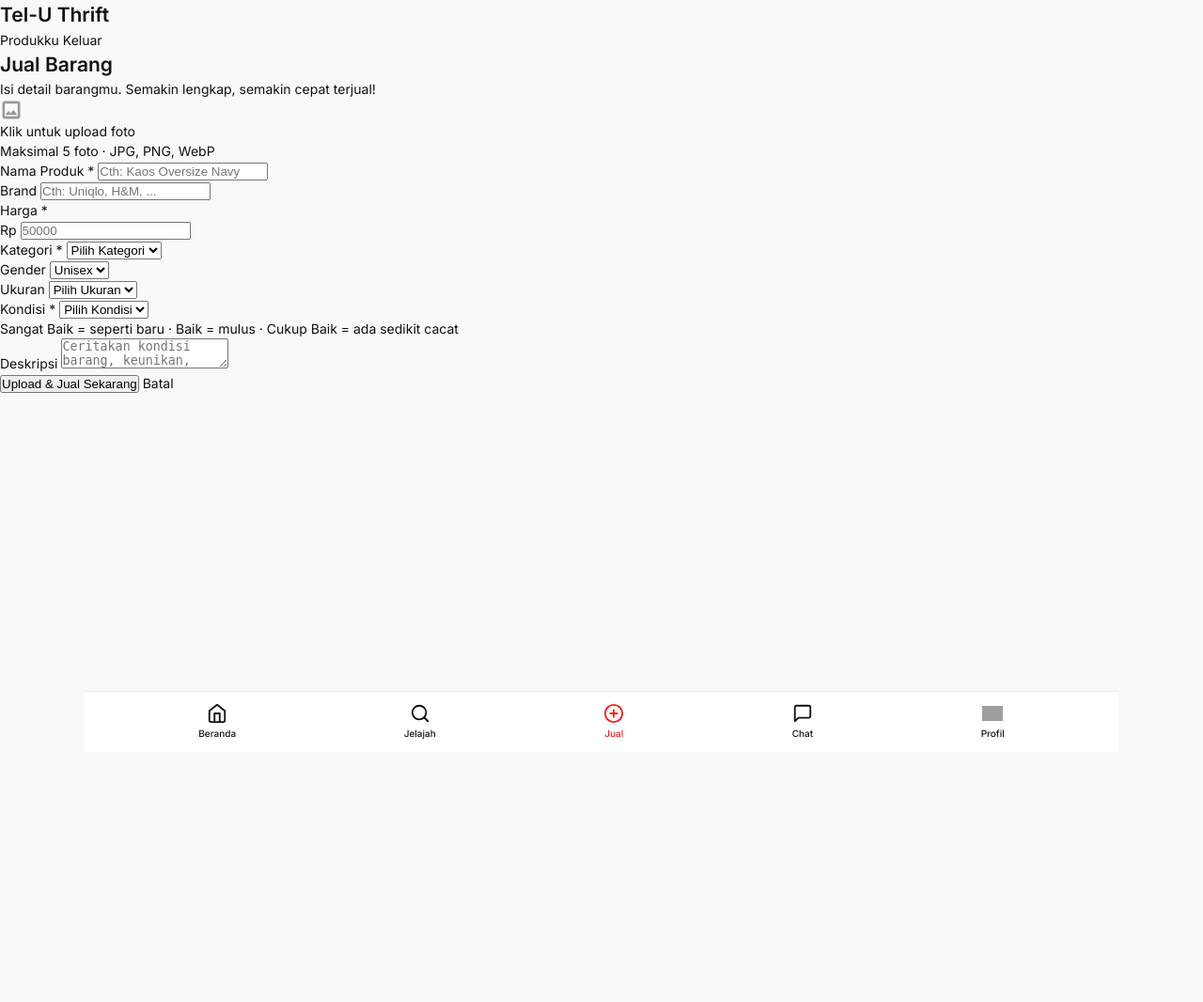
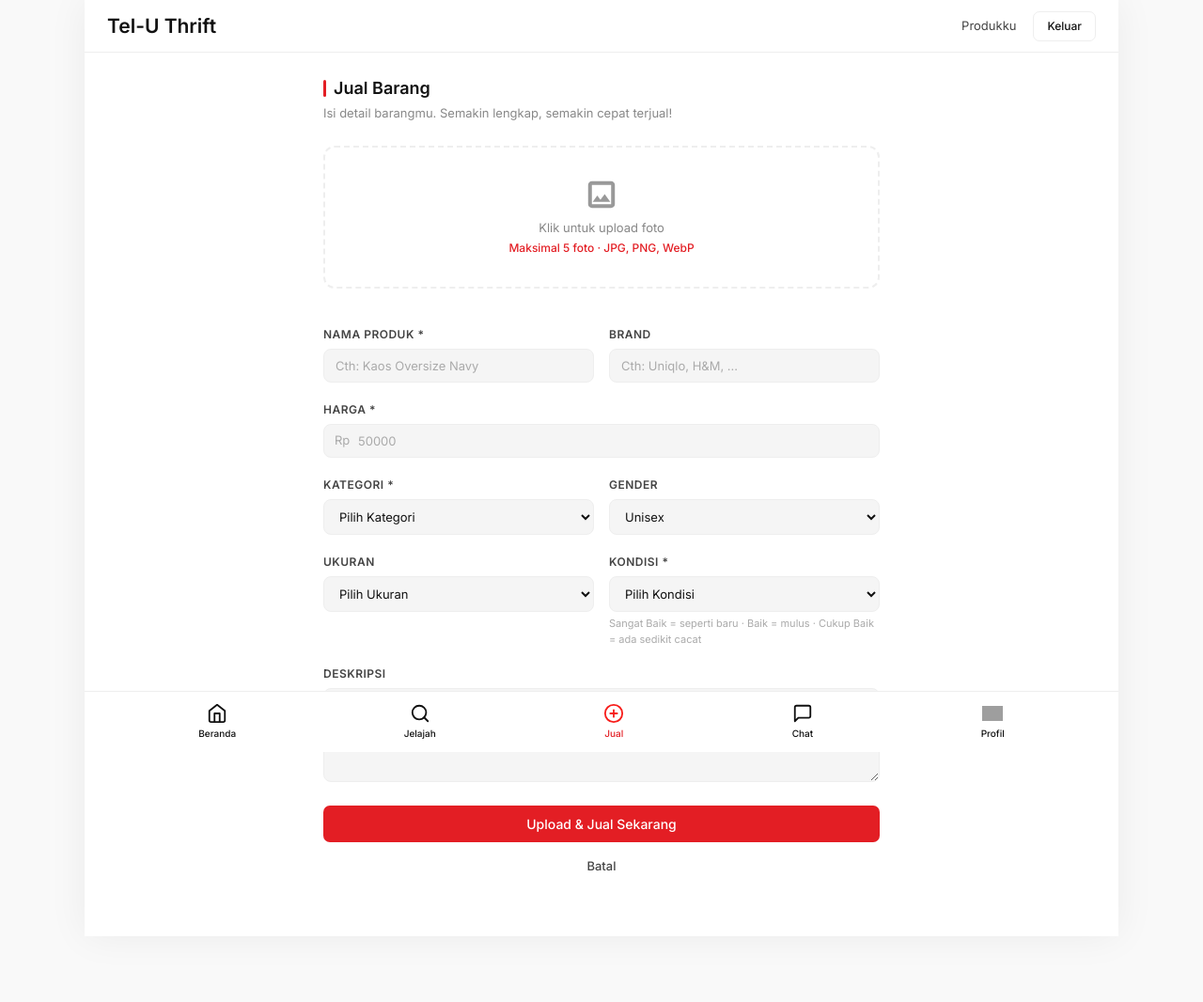
Before and after one commit to PBW-1-2026/4903-tubes-team-7, a PHP site: page /jual.php in a window 1280 px wide. Shown: the whole page at 94% size. Before the commit the page ends 786 px from the top, so only its background shows below. Run offline with PHP 8.4, Linux system fonts and the light colour scheme; the visitor is signed in with stand-in values (Sample User, id 1); grey boxes are pictures that could not be loaded.

Commit message:
perbaikan style dan kode jual

```diff
--- /dev/null
+++ b/teluThrift/css/jual.css
@@ -0,0 +1,404 @@
+@import url('https://fonts.googleapis.com/css2?family=Inter:wght@300;400;500;600&display=swap');
+
+* {
+    box-sizing: border-box;
+    margin: 0;
+    padding: 0;
+}
+
+body {
+    font-family: 'Inter', sans-serif;
+    background: #f9f9f9;
+    color: #111111;
+    font-size: 14px;
+    line-height: 1.5;
+    padding-bottom: 70px;
+}
+
+a {
+    text-decoration: none;
+    color: inherit;
+}
+
+img {
+    display: block;
+    max-width: 100%;
+}
+
+ul {
+    list-style: none;
+}
+
+.bungkus {
+    max-width: 1100px;
+    margin: 0 auto;
+    background: #ffffff;
+    min-height: 100vh;
+    position: relative;
+    box-shadow: 0 0 40px rgba(0,0,0,0.06);
+}
+
+.navigasi {
+    position: sticky;
+    top: 0;
+    z-index: 100;
+    background: #ffffff;
+    border-bottom: 1px solid #eeeeee;
+    height: 56px;
+    display: flex;
+    align-items: center;
+    justify-content: space-between;
+    padding: 0 1.5rem;
+}
+
+.kanan {
+    display: flex;
+    align-items: center;
+    gap: 8px;
+}
+
+.tautan {
+    font-size: 13px;
+    color: #444444;
+    padding: 6px 10px;
+    border-radius: 6px;
+    text-decoration: none;
+    transition: background 0.15s;
+}
+
+.tautan:hover {
+    background: #f5f5f5;
+}
+
+.tombol {
+    display: inline-flex;
+    align-items: center;
+    justify-content: center;
+    gap: 6px;
+    border: none;
+    border-radius: 7px;
+    font-size: 13px;
+    font-weight: 500;
+    cursor: pointer;
+    padding: 8px 18px;
+    transition: all 0.15s;
+    text-decoration: none;
+    font-family: 'Inter', sans-serif;
+    white-space: nowrap;
+}
+
+.tombol-merah {
+    background: #E31E24;
+    color: #ffffff;
+}
+
+.tombol-merah:hover {
+    background: #c41a1f;
+}
+
+.tombol-garis {
+    background: #ffffff;
+    color: #111111;
+    border: 1.5px solid #eeeeee;
+}
+
+.tombol-garis:hover {
+    border-color: #111111;
+}
+
+.tombol-transparan {
+    background: transparent;
+    color: #444444;
+}
+
+.tombol-transparan:hover {
+    background: #f5f5f5;
+}
+
+.tombol-kecil {
+    padding: 6px 14px;
+    font-size: 12px;
+}
+
+.tombol-besar {
+    padding: 11px 24px;
+    font-size: 14px;
+}
+
+.tombol-lebar {
+    width: 100%;
+}
+
+.tombol-batal {
+    margin-top: 8px;
+}
+
+.bottom-nav {
+    border-top: 1px solid #eeeeee;
+    background: #ffffff;
+    padding: 0.75rem 2rem;
+    display: flex;
+    justify-content: space-around;
+    position: fixed;
+    bottom: 0;
+    left: 50%;
+    transform: translateX(-50%);
+    width: 100%;
+    max-width: 1100px;
+    z-index: 100;
+}
+
+.bnav-item {
+    display: flex;
+    flex-direction: column;
+    align-items: center;
+    gap: 3px;
+    cursor: pointer;
+    color: #111111;
+    font-size: 10px;
+    font-weight: 500;
+    text-decoration: none;
+    transition: color 0.15s;
+}
+
+.bnav-item:hover {
+    color: #666666;
+}
+
+.bnav-item.active {
+    color: #E31E24;
+}
+
+.bnav-icon {
+    font-size: 22px;
+    line-height: 1;
+    font-variation-settings: 'FILL' 0, 'wght' 400, 'GRAD' 0, 'opsz' 20;
+}
+
+.bnav-item.active .bnav-icon {
+    font-variation-settings: 'FILL' 1, 'wght' 400, 'GRAD' 0, 'opsz' 20;
+}
+
+.nav-bawah {
+    border-top: 1px solid #eeeeee;
+    background: #ffffff;
+    padding: 0.75rem 2rem;
+    display: flex;
+    justify-content: space-around;
+    position: fixed;
+    bottom: 0;
+    left: 50%;
+    transform: translateX(-50%);
+    width: 100%;
+    max-width: 1100px;
+    z-index: 100;
+}
+
+.item-nav {
+    display: flex;
+    flex-direction: column;
+    align-items: center;
+    gap: 3px;
+    cursor: pointer;
+    color: #111111;
+    font-size: 10px;
+    font-weight: 500;
+    text-decoration: none;
+    transition: color 0.15s;
+}
+
+.item-nav:hover {
+    color: #666666;
+}
+
+.item-nav.aktif {
+    color: #E31E24;
+}
+
+.ikon-nav {
+    width: 22px;
+    height: 22px;
+    object-fit: contain;
+}
+
+.item-nav.aktif .ikon-nav {
+    filter: invert(19%) sepia(85%) saturate(5833%) hue-rotate(352deg) brightness(98%) contrast(98%);
+}
+
+.grup-form {
+    margin-bottom: 1.25rem;
+}
+
+.label-form {
+    display: block;
+    font-size: 12px;
+    font-weight: 600;
+    color: #444444;
+    text-transform: uppercase;
+    letter-spacing: 0.5px;
+    margin-bottom: 6px;
+}
+
+.kontrol-form {
+    width: 100%;
+    padding: 9px 12px;
+    border: 1.5px solid #eeeeee;
+    border-radius: 8px;
+    background: #f5f5f5;
+    font-size: 13px;
+    color: #111111;
+    outline: none;
+    transition: all 0.15s;
+    font-family: 'Inter', sans-serif;
+}
+
+.kontrol-form:focus {
+    border-color: #E31E24;
+    background: #ffffff;
+}
+
+.kontrol-form::placeholder {
+    color: #aaaaaa;
+}
+
+select.kontrol-form {
+    cursor: pointer;
+}
+
+textarea.kontrol-form {
+    resize: vertical;
+    min-height: 100px;
+}
+
+.petunjuk-form {
+    font-size: 11px;
+    color: #aaaaaa;
+    margin-top: 4px;
+}
+
+.baris-form {
+    display: flex;
+    gap: 1rem;
+}
+
+.baris-form .grup-form {
+    flex: 1;
+}
+
+.peringatan {
+    padding: 10px 14px;
+    border-radius: 8px;
+    font-size: 12px;
+    margin-bottom: 1rem;
+}
+
+.peringatan-gagal {
+    background: #fff5f5;
+    color: #E31E24;
+    border: 1px solid #fde8e8;
+}
+
+.area-unggah {
+    border: 2px dashed #eeeeee;
+    border-radius: 12px;
+    padding: 2rem;
+    text-align: center;
+    cursor: pointer;
+    margin-bottom: 1.25rem;
+}
+
+.ikon-unggah {
+    margin-bottom: 8px;
+    display: flex;
+    justify-content: center;
+}
+
+.ikon-unggah img {
+    width: 36px;
+    height: 36px;
+}
+
+.area-unggah p {
+    font-size: 13px;
+    color: #888888;
+}
+
+.area-unggah span {
+    font-size: 12px;
+    color: #E31E24;
+    font-weight: 500;
+}
+
+.kisi-pratinjau {
+    display: flex;
+    gap: 8px;
+    flex-wrap: wrap;
+    margin-bottom: 1.25rem;
+}
+
+.pratinjau {
+    width: 80px;
+    height: 80px;
+    border-radius: 8px;
+    background: #f5f5f5;
+    border: 1px solid #eeeeee;
+    overflow: hidden;
+    position: relative;
+}
+
+.pratinjau img {
+    width: 100%;
+    height: 100%;
+    object-fit: cover;
+}
+
+.halaman-jual {
+    max-width: 640px;
+    margin: 0 auto;
+    padding: 1.5rem;
+}
+
+.halaman-jual h2 {
+    font-size: 18px;
+    font-weight: 600;
+    margin-bottom: 4px;
+    display: flex;
+    align-items: center;
+    gap: 8px;
+}
+
+.halaman-jual h2::before {
+    content: '';
+    width: 3px;
+    height: 18px;
+    background: #E31E24;
+    border-radius: 2px;
+    display: inline-block;
+}
+
+.desk-unggah {
+    font-size: 13px;
+    color: #888888;
+    margin-bottom: 1.5rem;
+}
+
+.bungkus-harga {
+    position: relative;
+}
+
+.awalan-harga {
+    position: absolute;
+    left: 12px;
+    top: 50%;
+    transform: translateY(-50%);
+    font-size: 13px;
+    color: #aaaaaa;
+}
+
+.input-harga {
+    padding-left: 36px;
+}
+
+.jarak {
+    height: 2rem;
+}
--- a/teluThrift/css/style.css
+++ b/teluThrift/css/style.css
@@ -2,3 +2,4 @@
 @import url("jelajah.css");
 @import url("index.css");
 @import url("detail.css");
+@import url("jual.css");
--- a/teluThrift/jual.php
+++ b/teluThrift/jual.php
@@ -8,61 +8,61 @@
     <link rel="stylesheet" href="css/style.css">
 </head>
 <body>
-<div class="wrapper">
+<div class="bungkus">
 
-<nav class="navbar">
+<nav class="navigasi">
     <h2>Tel-U Thrift</h2>
-    <div class="navbar-right">
-        <a href="profil.php" class="navbar-link">Produkku</a>
-        <a href="logout.php" class="btn btn-outline btn-sm">Keluar</a>
+    <div class="kanan">
+        <a href="profil.php" class="tautan">Produkku</a>
+        <a href="logout.php" class="tombol tombol-garis tombol-kecil">Keluar</a>
     </div>
 </nav>
 
-<div class="upload-page">
+<div class="halaman-jual">
     <h2>Jual Barang</h2>
-    <p class="upload-desc">
+    <p class="desk-unggah">
         Isi detail barangmu. Semakin lengkap, semakin cepat terjual!
     </p>
 
     <?php if ($error): ?>
-    <div class="alert alert-error"><?= htmlspecialchars($error) ?></div>
+    <div class="peringatan peringatan-gagal"><?= htmlspecialchars($error) ?></div>
     <?php endif; ?>
 
     <form action="jual.php" method="POST" enctype="multipart/form-data">
 
         <!--form buat upload foto yaa-->
-        <div class="upload-area" id="uploadArea" onclick="document.getElementById('inputGambar').click()">
-            <div class="upload-icon"><img src="icon/image.svg"></div>
+        <div class="area-unggah" id="areaUnggah" onclick="document.getElementById('inputGambar').click()">
+            <div class="ikon-unggah"><img src="icon/image.svg"></div>
             <p>Klik untuk upload foto</p>
             <span>Maksimal 5 foto · JPG, PNG, WebP</span>
             <input type="file" id="inputGambar" name="gambar[]" multiple accept="image/*" style="display:none;" onchange="previewGambar(this)">
         </div>
-        <div class="img-preview-grid" id="previewGrid"></div>
+        <div class="kisi-pratinjau" id="kisiPratinjau"></div>
 
-        <div class="form-row">
-            <div class="form-group">
-                <label class="form-label">Nama Produk *</label>
-                <input type="text" class="form-control" name="nama" value="<?= htmlspecialchars($_POST['nama'] ?? '') ?>" placeholder="Cth: Kaos Oversize Navy" required>
+        <div class="baris-form">
+            <div class="grup-form">
+                <label class="label-form">Nama Produk *</label>
+                <input type="text" class="kontrol-form" name="nama" value="<?= htmlspecialchars($_POST['nama'] ?? '') ?>" placeholder="Cth: Kaos Oversize Navy" required>
             </div>
-            <div class="form-group">
-                <label class="form-label">Brand</label>
-                <input type="text" class="form-control" name="brand" value="<?= htmlspecialchars($_POST['brand'] ?? '') ?>" placeholder="Cth: Uniqlo, H&M, ...">
+            <div class="grup-form">
+                <label class="label-form">Brand</label>
+                <input type="text" class="kontrol-form" name="brand" value="<?= htmlspecialchars($_POST['brand'] ?? '') ?>" placeholder="Cth: Uniqlo, H&M, ...">
             </div>
         </div>
 
-        <div class="form-group">
-            <label class="form-label">Harga *</label>
-            <div class="harga-wrap">
-                <span class="harga-prefix">Rp</span>
-                <input type="number" class="form-control harga-input" name="harga" value="<?= htmlspecialchars($_POST['harga'] ?? '') ?>" placeholder="50000" min="1000" required>
+        <div class="grup-form">
+            <label class="label-form">Harga *</label>
+            <div class="bungkus-harga">
+                <span class="awalan-harga">Rp</span>
+                <input type="number" class="kontrol-form input-harga" name="harga" value="<?= htmlspecialchars($_POST['harga'] ?? '') ?>" placeholder="50000" min="1000" required>
             </div>
         </div>
 
         <!--selector buat kategori barangnya ;)-->
-        <div class="form-row">
-            <div class="form-group">
-                <label class="form-label">Kategori *</label>
-                <select class="form-control" name="kategori" required>
+        <div class="baris-form">
+            <div class="grup-form">
+                <label class="label-form">Kategori *</label>
+                <select class="kontrol-form" name="kategori" required>
                     <option value="">Pilih Kategori</option>
                     <?php
                     $kategori_list = ['atasan','bawahan','outerwear','dress','sepatu','tas','aksesoris'];
@@ -74,9 +74,9 @@
                     <?php endforeach; ?>
                 </select>
             </div>
-            <div class="form-group">
-                <label class="form-label">Gender</label>
-                <select class="form-control" name="gender">
+            <div class="grup-form">
+                <label class="label-form">Gender</label>
+                <select class="kontrol-form" name="gender">
                     <option value="unisex" <?= ($_POST['gender'] ?? '') == 'unisex' ? 'selected' : '' ?>>Unisex</option>
                     <option value="wanita" <?= ($_POST['gender'] ?? '') == 'wanita' ? 'selected' : '' ?>>Wanita</option>
                     <option value="pria" <?= ($_POST['gender'] ?? '') == 'pria' ? 'selected' : '' ?>>Pria</option>
@@ -85,10 +85,10 @@
         </div>
 
         <!--selector ukuran-->
-        <div class="form-row">
-            <div class="form-group">
-                <label class="form-label">Ukuran</label>
-                <select class="form-control" name="ukuran">
+        <div class="baris-form">
+            <div class="grup-form">
+                <label class="label-form">Ukuran</label>
+                <select class="kontrol-form" name="ukuran">
                     <option value="">Pilih Ukuran</option>
                     <?php foreach (['XS','S','M','L','XL','XXL','Free'] as $ukuran): ?>
                     <option value="<?= $ukuran ?>" <?= ($_POST['ukuran'] ?? '') == $ukuran ? 'selected' : '' ?>>
@@ -97,25 +97,25 @@
                     <?php endforeach; ?>
                 </select>
             </div>
-            <div class="form-group">
-                <label class="form-label">Kondisi *</label>
-                <select class="form-control" name="kondisi" required>
+            <div class="grup-form">
+                <label class="label-form">Kondisi *</label>
+                <select class="kontrol-form" name="kondisi" required>
                     <option value="">Pilih Kondisi</option>
                     <option value="sangat_baik" <?= ($_POST['kondisi'] ?? '') == 'sangat_baik' ? 'selected' : '' ?>>Sangat Baik</option>
                     <option value="baik" <?= ($_POST['kondisi'] ?? '') == 'baik' ? 'selected' : '' ?>>Baik</option>
                     <option value="cukup_baik" <?= ($_POST['kondisi'] ?? '') == 'cukup_baik'  ? 'selected' : '' ?>>Cukup Baik</option>
                 </select>
-                <div class="form-hint">Sangat Baik = seperti baru · Baik = mulus · Cukup Baik = ada sedikit cacat</div>
+                <div class="petunjuk-form">Sangat Baik = seperti baru · Baik = mulus · Cukup Baik = ada sedikit cacat</div>
             </div>
         </div>
 
-        <div class="form-group">
-            <label class="form-label">Deskripsi</label>
-            <textarea class="form-control" name="deskripsi" placeholder="Ceritakan kondisi barang, keunikan, atau info lainnya..."><?= htmlspecialchars($_POST['deskripsi'] ?? '') ?></textarea>
+        <div class="grup-form">
+            <label class="label-form">Deskripsi</label>
+            <textarea class="kontrol-form" name="deskripsi" placeholder="Ceritakan kondisi barang, keunikan, atau info lainnya..."><?= htmlspecialchars($_POST['deskripsi'] ?? '') ?></textarea>
         </div>
 
-        <button type="submit" class="btn btn-merah btn-lg btn-block">Upload & Jual Sekarang</button>
-        <a href="profil.php" class="btn btn-ghost btn-block btn-batal">Batal</a>
+        <button type="submit" class="tombol tombol-merah tombol-besar tombol-lebar">Upload & Jual Sekarang</button>
+        <a href="profil.php" class="tombol tombol-transparan tombol-lebar tombol-batal">Batal</a>
 
     </form>
 </div>
@@ -132,14 +132,14 @@
 
 <script>
 function previewGambar(input) {
-    var grid = document.getElementById('previewGrid');
+    var grid = document.getElementById('kisiPratinjau');
     grid.innerHTML = '';
     var files = Array.from(input.files).slice(0, 5);
     files.forEach(function(file) {
         var reader = new FileReader();
         reader.onload = function(e) {
             var div = document.createElement('div');
-            div.className = 'img-preview';
+            div.className = 'pratinjau';
             div.innerHTML = '<img src="' + e.target.result + '" alt="preview">';
             grid.appendChild(div);
         };
```
